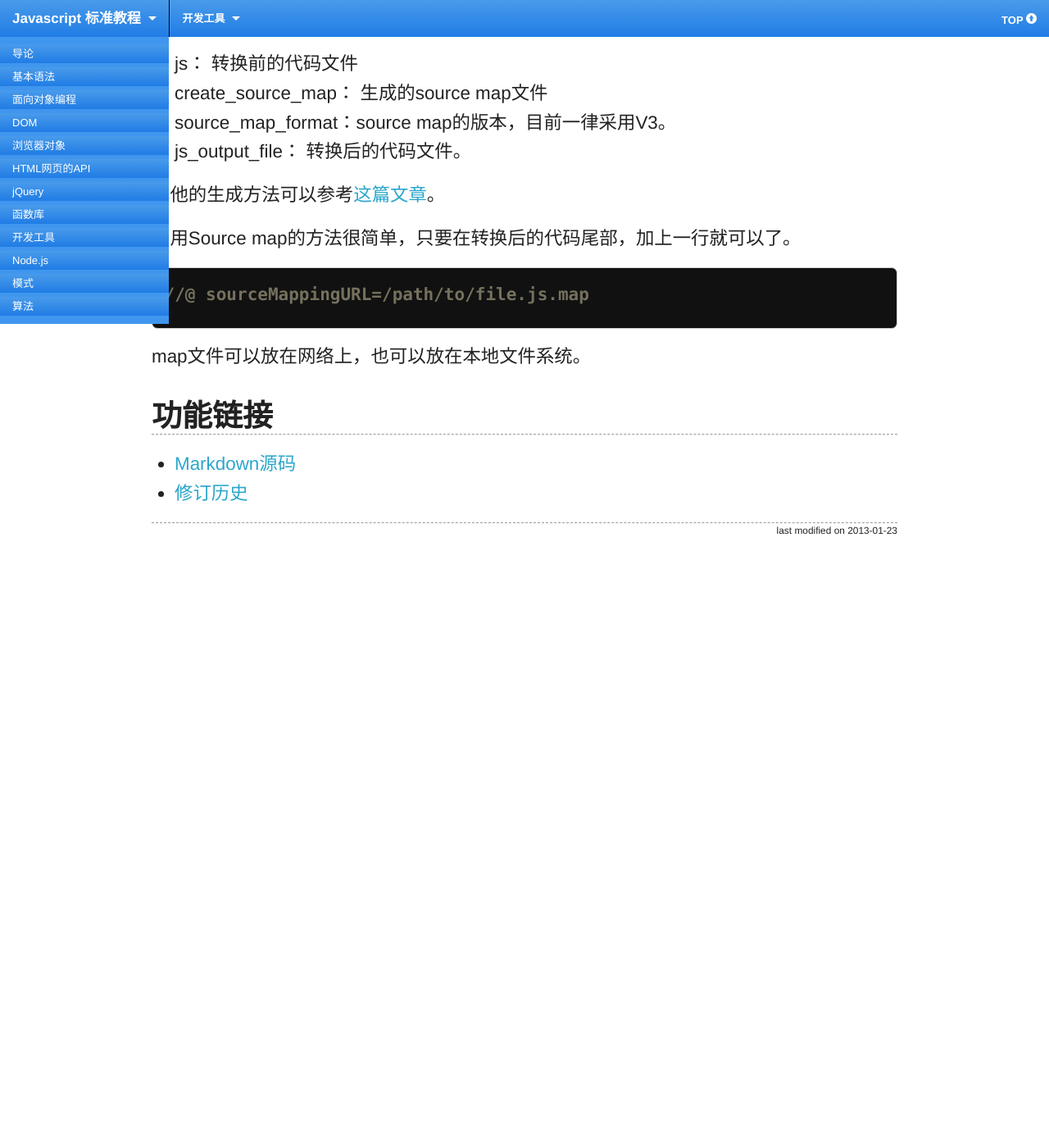
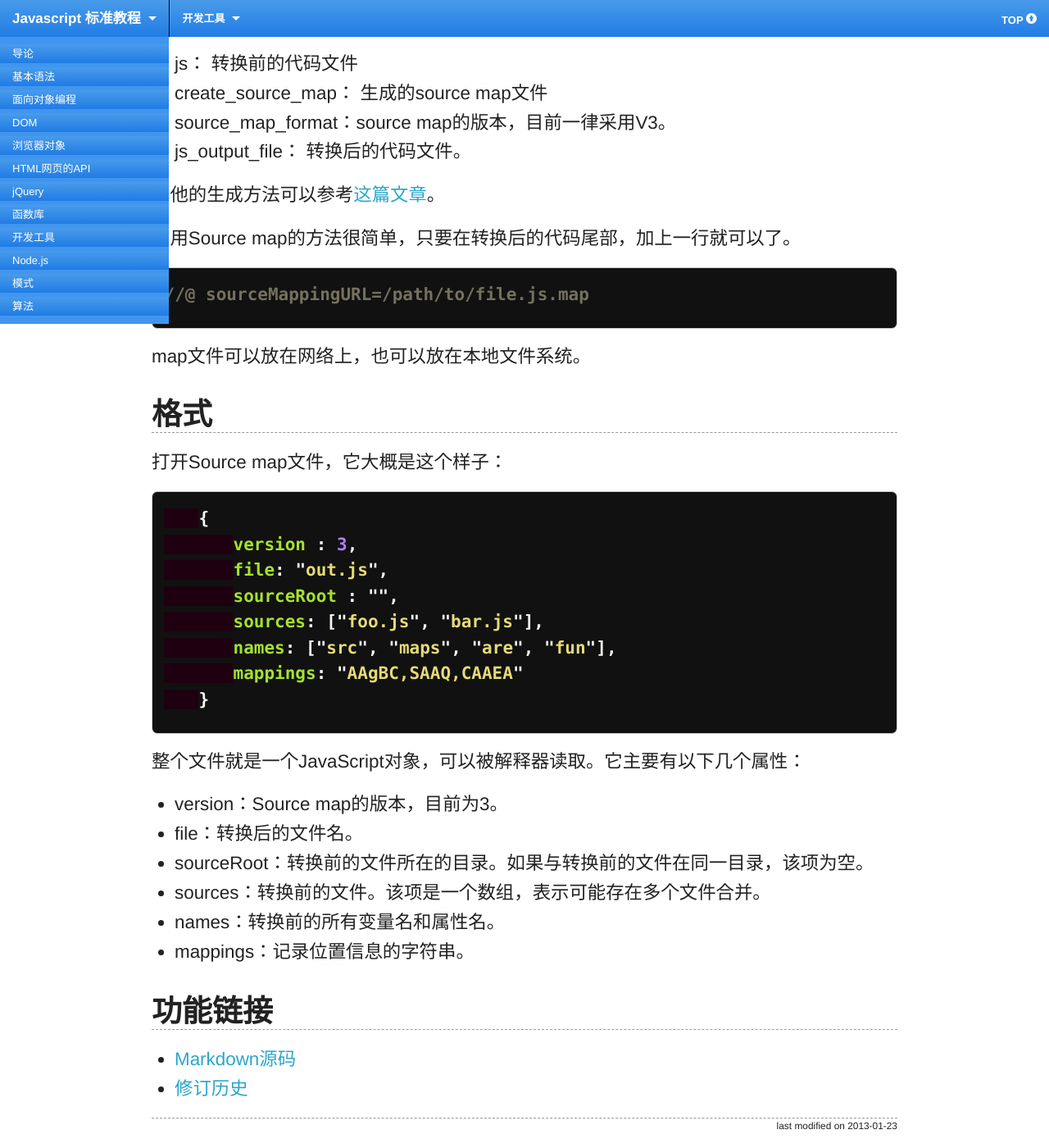
Before and after one commit to ruanyf/jstutorial, a Jekyll site: the page built from tool/sourcemap.md, in a window 1280 px wide and 1400 px high, scrolled down 1551 px. Shown: the whole window at 82% size. Built offline with Jekyll 4.4.1, drawn with Linux system fonts in a browser that asks for light colours; Markdown is read by kramdown in place of the engine named in the settings; before the commit the page ends 2225 px from its top, so only the background shows below that.

Commit message:
modify tool/sourceMap

```diff
--- a/tool/sourcemap.md
+++ b/tool/sourcemap.md
@@ -62,3 +62,29 @@
 {% endhighlight %}
 
 map文件可以放在网络上，也可以放在本地文件系统。
+
+## 格式
+
+打开Source map文件，它大概是这个样子：
+
+{% highlight javascript %}
+
+　　{
+　　　　version : 3,
+　　　　file: "out.js",
+　　　　sourceRoot : "",
+　　　　sources: ["foo.js", "bar.js"],
+　　　　names: ["src", "maps", "are", "fun"],
+　　　　mappings: "AAgBC,SAAQ,CAAEA"
+　　}
+
+{% endhighlight %}
+
+整个文件就是一个JavaScript对象，可以被解释器读取。它主要有以下几个属性：
+
+- version：Source map的版本，目前为3。
+- file：转换后的文件名。
+- sourceRoot：转换前的文件所在的目录。如果与转换前的文件在同一目录，该项为空。
+- sources：转换前的文件。该项是一个数组，表示可能存在多个文件合并。
+- names：转换前的所有变量名和属性名。
+- mappings：记录位置信息的字符串。
```
